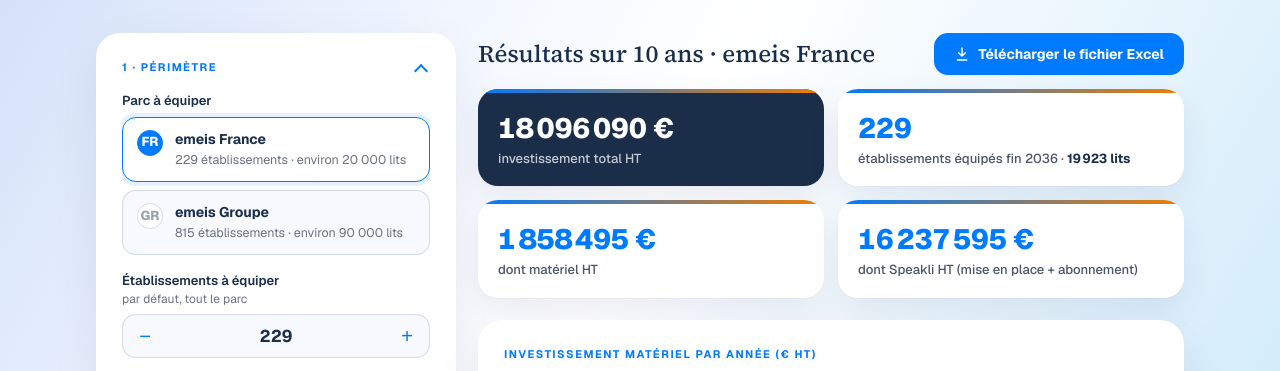
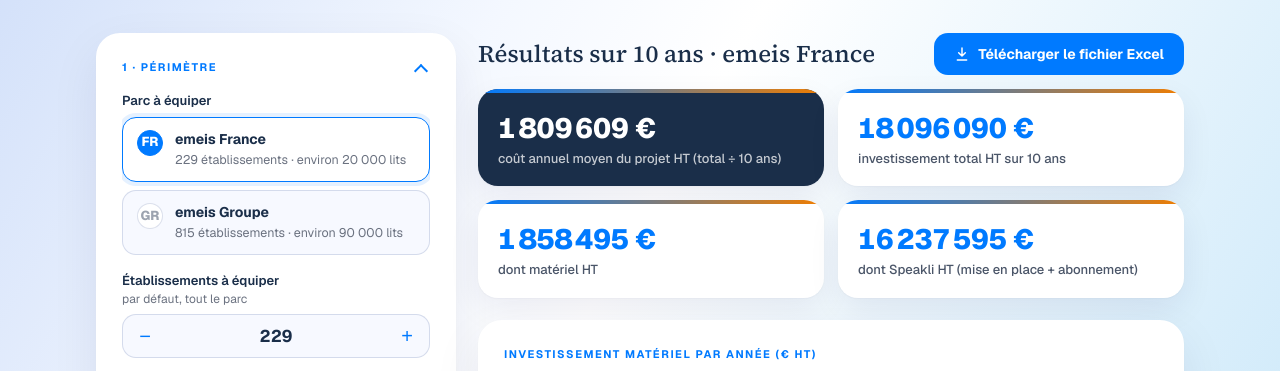
Before and after one commit to speakli/simulateur-flotte-ehpad, a plain HTML site: page index.html in a window 1280 px wide. Shown: the part 329-700 px from the top of the page. Drawn offline with nearby package versions, Linux system fonts and the light colour scheme.

Commit message:
KPI : coût annuel moyen du projet + investissement total
Co-Authored-By: Claude Opus 5.5 <noreply@anthropic.com>

```diff
--- a/index.html
+++ b/index.html
@@ -260,8 +260,8 @@
         </button>
       </div>
       <div class="kpis">
-        <div class="kpi total reveal" style="animation-delay:.55s"><div class="v" id="kTotal">0 €</div><div class="l">investissement total HT</div></div>
-        <div class="kpi reveal" style="animation-delay:.6s"><div class="v" id="kParc">0</div><div class="l" id="kParcL">établissements équipés</div></div>
+        <div class="kpi total reveal" style="animation-delay:.55s"><div class="v" id="kAvg">0 €</div><div class="l" id="kAvgL">coût annuel moyen du projet HT</div></div>
+        <div class="kpi reveal" style="animation-delay:.6s"><div class="v" id="kTotal">0 €</div><div class="l" id="kTotalL">investissement total HT</div></div>
         <div class="kpi reveal" style="animation-delay:.65s"><div class="v" id="kHw">0 €</div><div class="l">dont matériel HT</div></div>
         <div class="kpi reveal" style="animation-delay:.7s"><div class="v" id="kSp">0 €</div><div class="l">dont Speakli HT (mise en place + abonnement)</div></div>
       </div>
@@ -561,8 +561,9 @@ function render() {
   Object.entries(recap).forEach(([k, v]) => { $(k).textContent = v; });
   $('resTitle').textContent = `Résultats sur ${i.horizon} ans · ${i.viewLabel}`;
   tween($('kTotal'), sum('total'), fmtE);
-  tween($('kParc'), last.actifsFin, fmtN);
-  $('kParcL').innerHTML = `établissements équipés fin ${last.y} · <b>${fmtN(last.litsFin)} lits</b>`;
+  tween($('kAvg'), sum('total') / i.horizon, fmtE);
+  $('kAvgL').textContent = `coût annuel moyen du projet HT (total ÷ ${i.horizon} ans)`;
+  $('kTotalL').textContent = `investissement total HT sur ${i.horizon} ans`;
   tween($('kHw'), sum('hw'), fmtE);
   tween($('kSp'), sum('sp'), fmtE);
 
```
